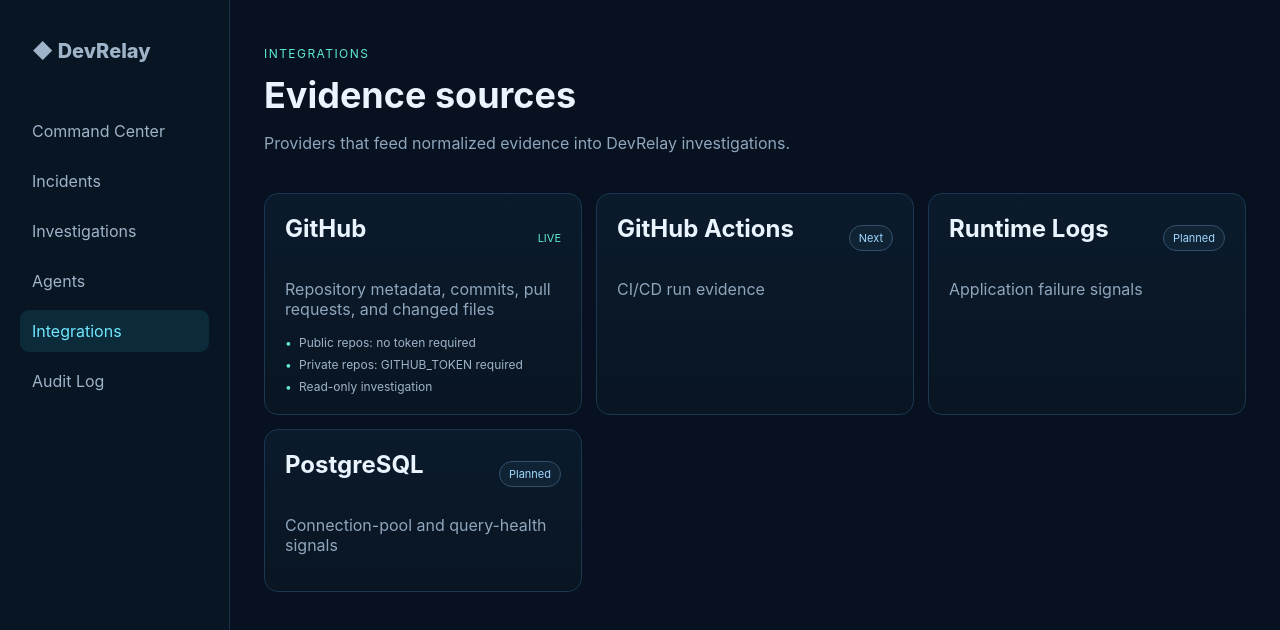
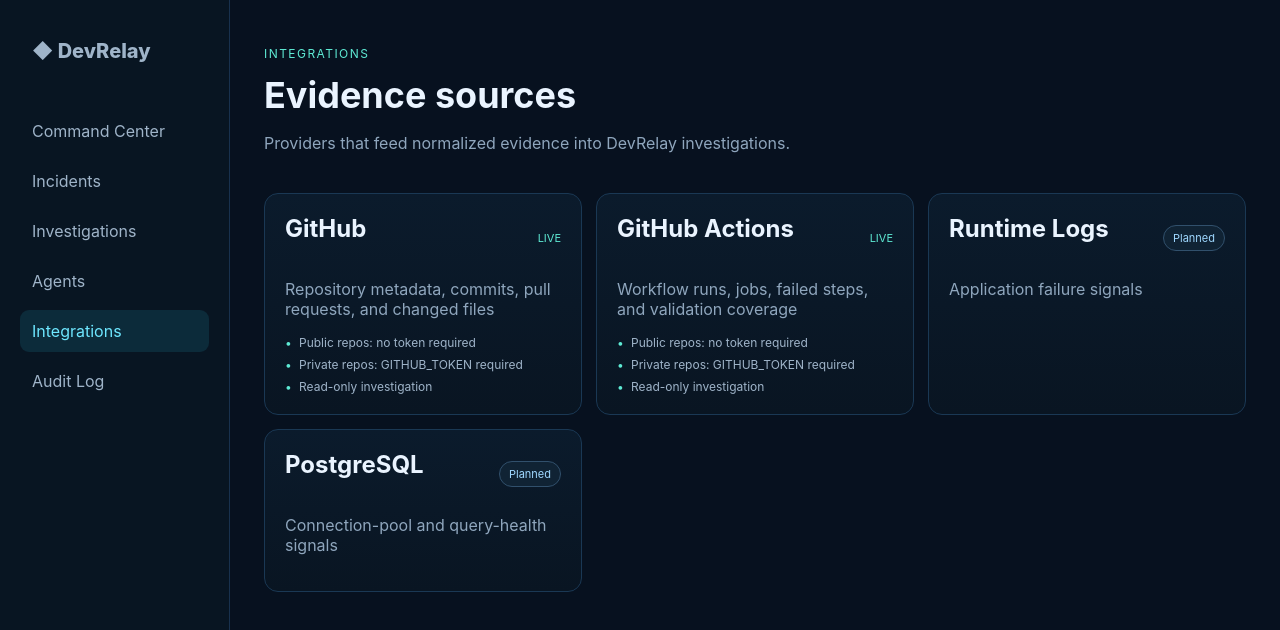
Before and after one commit to shadrackbond/DevRelay, a Next.js app in the folder apps/web/: page /integrations in a window 1280 px wide. Shown: the top 630 px of the page. Built offline with nearby package versions, Linux system fonts and the light colour scheme.

Commit message:
feat: mark GitHub Actions integration live

```diff
--- a/apps/web/app/integrations/page.tsx
+++ b/apps/web/app/integrations/page.tsx
@@ -2,7 +2,7 @@
 
 const integrations = [
   ["GitHub", "Repository metadata, commits, pull requests, and changed files", "Live"],
-  ["GitHub Actions", "CI/CD run evidence", "Next"],
+  ["GitHub Actions", "Workflow runs, jobs, failed steps, and validation coverage", "Live"],
   ["Runtime Logs", "Application failure signals", "Planned"],
   ["PostgreSQL", "Connection-pool and query-health signals", "Planned"],
 ];
@@ -28,7 +28,7 @@
               <span className={status === "Live" ? "done" : "statusBadge"}>{status}</span>
             </div>
             <p className="muted">{description}</p>
-            {name === "GitHub" && (
+            {(name === "GitHub" || name === "GitHub Actions") && (
               <div className="integrationDetails">
                 <span>Public repos: no token required</span>
                 <span>Private repos: GITHUB_TOKEN required</span>
```
